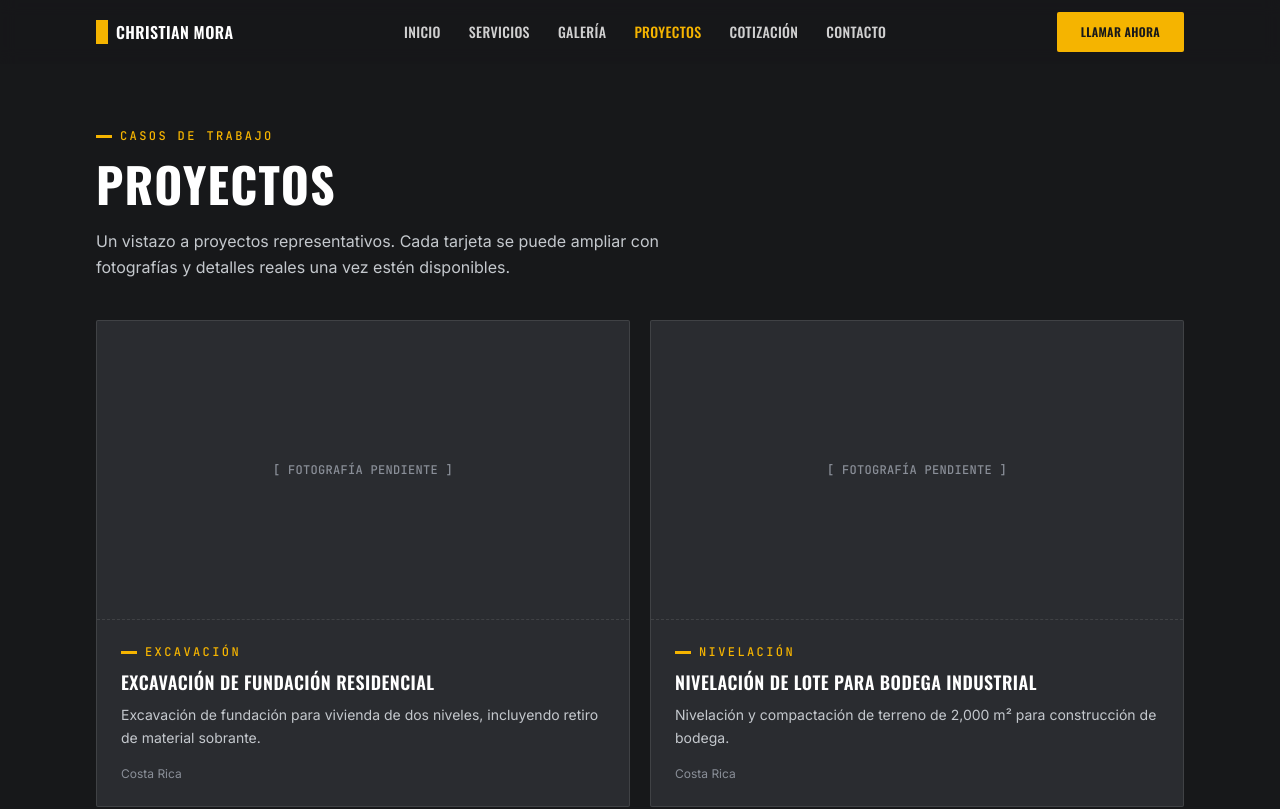
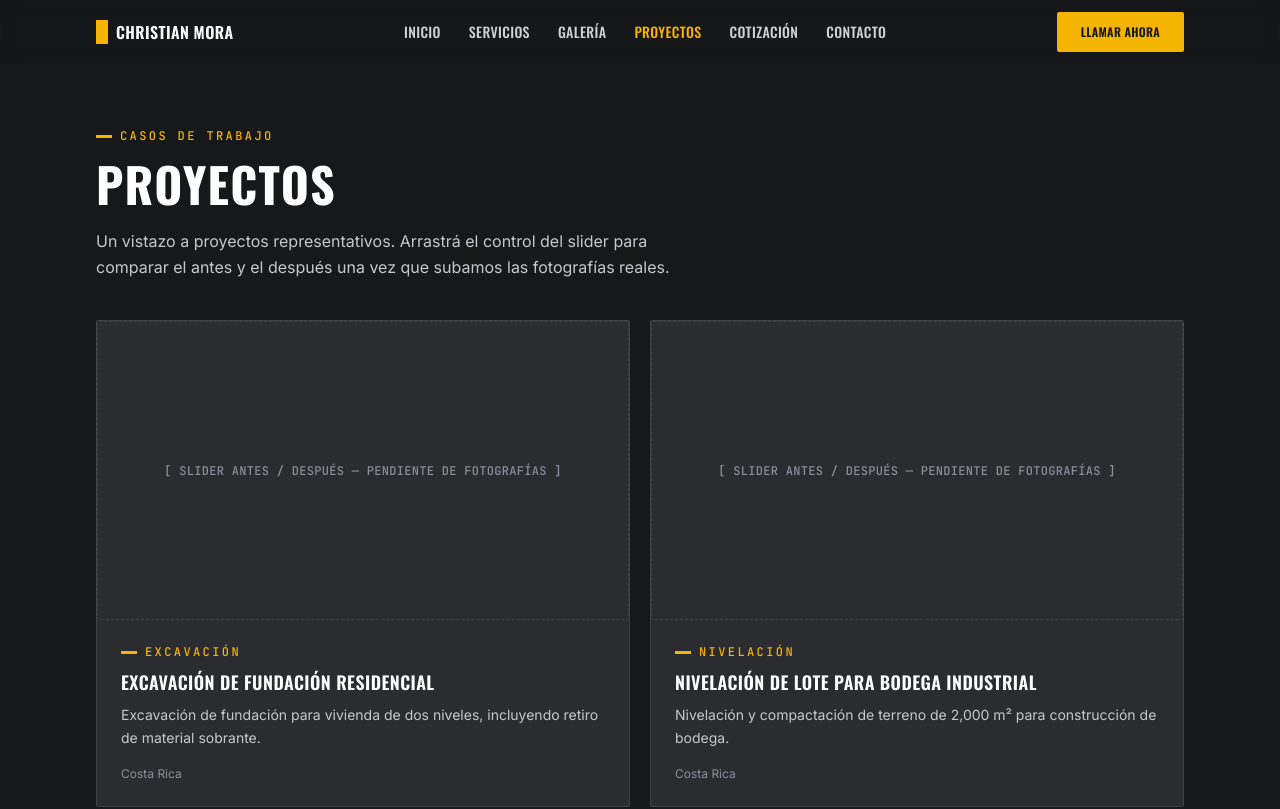
Before and after one commit to kacn1z-del/Christian-Mora-back-hoe, a React (Vite) app: page /proyectos in a window 1280 px wide. Shown: the top 809 px of the page. Built offline with nearby package versions, Linux system fonts and the light colour scheme.

Commit message:
Actualizar Proyectos.jsx

```diff
--- a/src/pages/Proyectos.jsx
+++ b/src/pages/Proyectos.jsx
@@ -1,5 +1,6 @@
 import SEO from '../components/SEO'
 import AnimatedSection from '../components/AnimatedSection'
+import BeforeAfterSlider from '../components/BeforeAfterSlider'
 import { PROYECTOS } from '../data/projects'
 
 export default function Proyectos() {
@@ -16,8 +17,8 @@ export default function Proyectos() {
           <span className="eyebrow mb-4">Casos de trabajo</span>
           <h1 className="text-3xl sm:text-5xl font-bold mb-5">Proyectos</h1>
           <p className="text-steel-light max-w-xl leading-relaxed">
-            Un vistazo a proyectos representativos. Cada tarjeta se puede ampliar con fotografías
-            y detalles reales una vez estén disponibles.
+            Un vistazo a proyectos representativos. Arrastrá el control del slider para comparar
+            el antes y el después una vez que subamos las fotografías reales.
           </p>
         </AnimatedSection>
       </section>
@@ -26,11 +27,7 @@ export default function Proyectos() {
         {PROYECTOS.map((p, i) => (
           <AnimatedSection key={p.id} delay={i * 0.06}>
             <div className="card overflow-hidden h-full flex flex-col">
-              <div className="aspect-video border-b border-white/10 border-dashed flex items-center justify-center">
-                <span className="text-steel text-xs font-mono uppercase tracking-wide">
-                  [ Fotografía pendiente ]
-                </span>
-              </div>
+              <BeforeAfterSlider antes={p.antes} despues={p.despues} alt={p.titulo} />
               <div className="p-6 flex flex-col flex-1">
                 <span className="eyebrow mb-2">{p.categoria}</span>
                 <h2 className="font-display text-lg font-semibold uppercase tracking-wide mb-2">{p.titulo}</h2>
```
